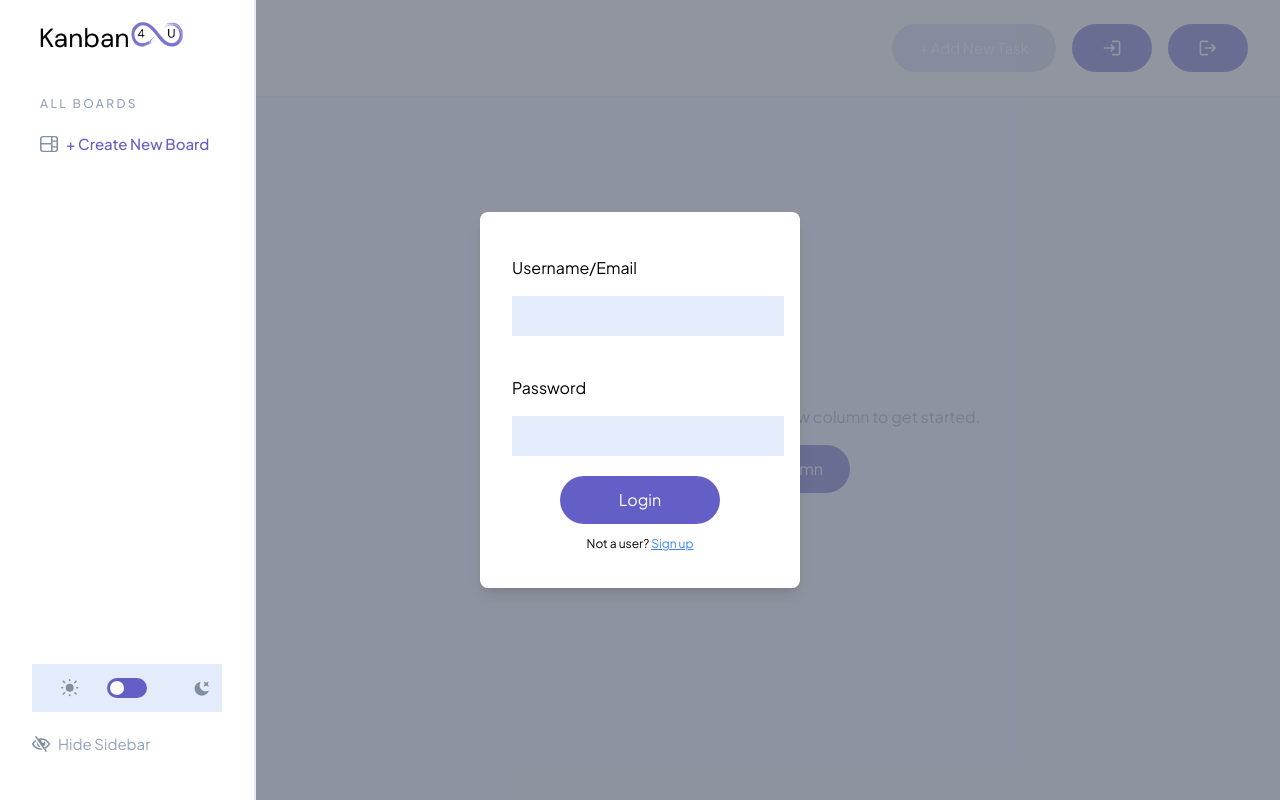
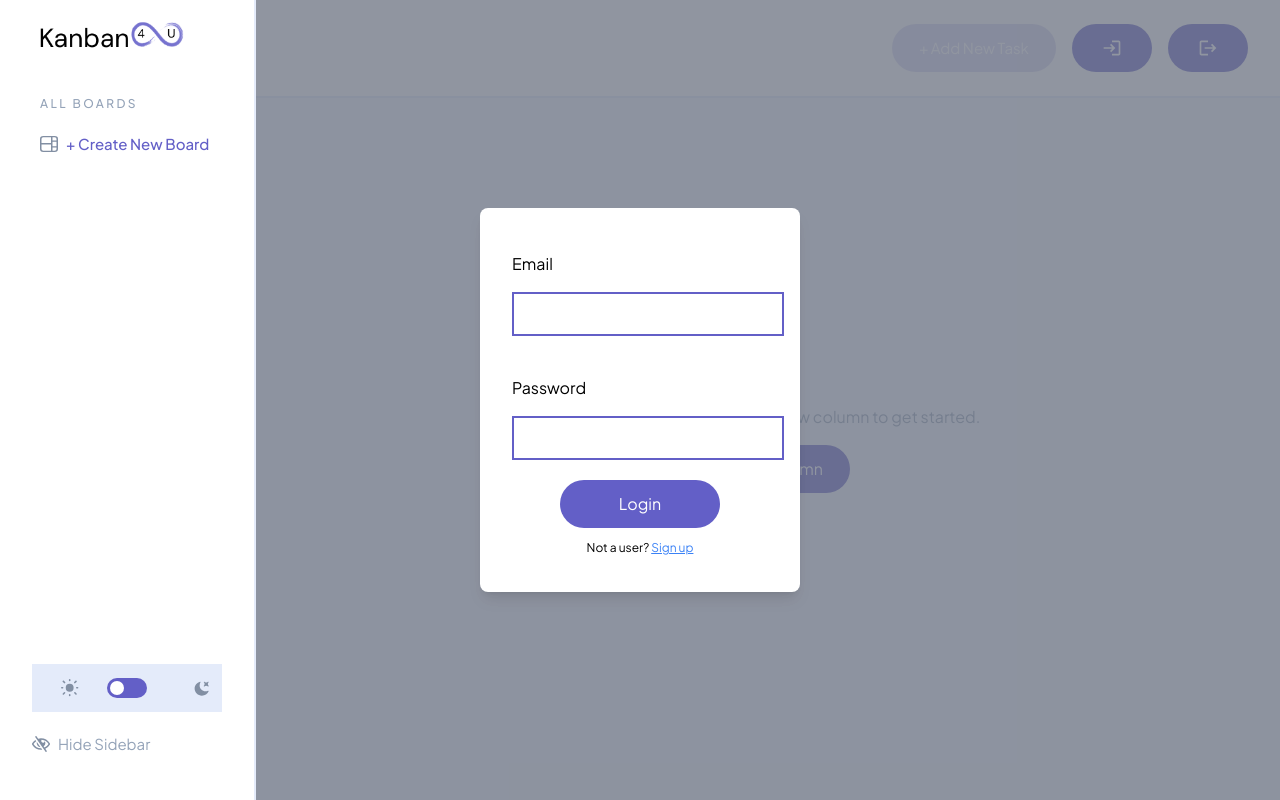
Before and after one commit to topcowmoo/dictyosperma-album, a React (Vite) app in the folder client/: page / in a window 1280 px wide. Both pictures are taken after a click on the button 1112 px from the left and 48 px from the top of the page. Built offline with nearby package versions, Linux system fonts and the light colour scheme.

Commit message:
style both modals

```diff
--- a/client/src/components/LoginModal.jsx
+++ b/client/src/components/LoginModal.jsx
@@ -12,10 +12,10 @@ export default function LoginModal({ onClose, openSignupModal }) {
       >
         <div className="my-3">
           <label htmlFor="username" className="block m-2">
-            Username/Email
+            Email
           </label>
           <input
-            className="p-2 m-2 bg-linesLight w-full"
+            className="p-2 m-2 border-2 border-primary w-full"
             type="text"
             id="username"
             name="username"
@@ -28,7 +28,7 @@ export default function LoginModal({ onClose, openSignupModal }) {
           <input
             type="password"
             id="password"
-            className="p-2 m-2 bg-linesLight w-full"
+            className="p-2 m-2 border-2 border-primary w-full"
             name="password"
           />
         </div>
--- a/client/src/components/SignupModal.jsx
+++ b/client/src/components/SignupModal.jsx
@@ -10,14 +10,14 @@ export default function SignupModal({ onClose }) {
         className="flex flex-col bg-white dark:bg-gray-800 p-6 rounded-lg shadow-lg w-80"
         onClick={(event) => event.stopPropagation()} // Prevent click event from propagating to the overlay
       >
-        <div>
+        <div className="my-3">
           <label htmlFor="email" className="block m-2">
             Email
           </label>
           <input
             type="email"
             id="email"
-            className="p-2 m-2 bg-linesLight w-full"
+            className="p-2 m-2 border-primary-500 w-full"
             name="email"
           />
         </div>
@@ -32,7 +32,7 @@ export default function SignupModal({ onClose }) {
             name="password"
           />
         </div>
-        <div className="flex justify-center">
+        <div className="flex justify-center py-5">
           <button
             className="text-center w-[160px] text-white h-12 bg-primary rounded-3xl px-4 py-2"
             type="submit"
```
